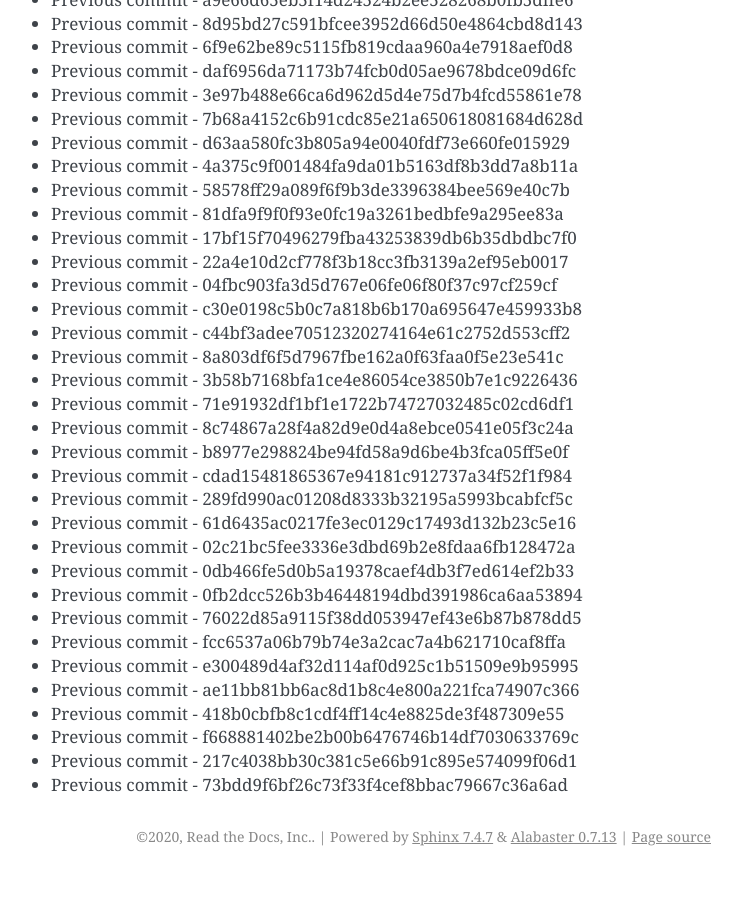
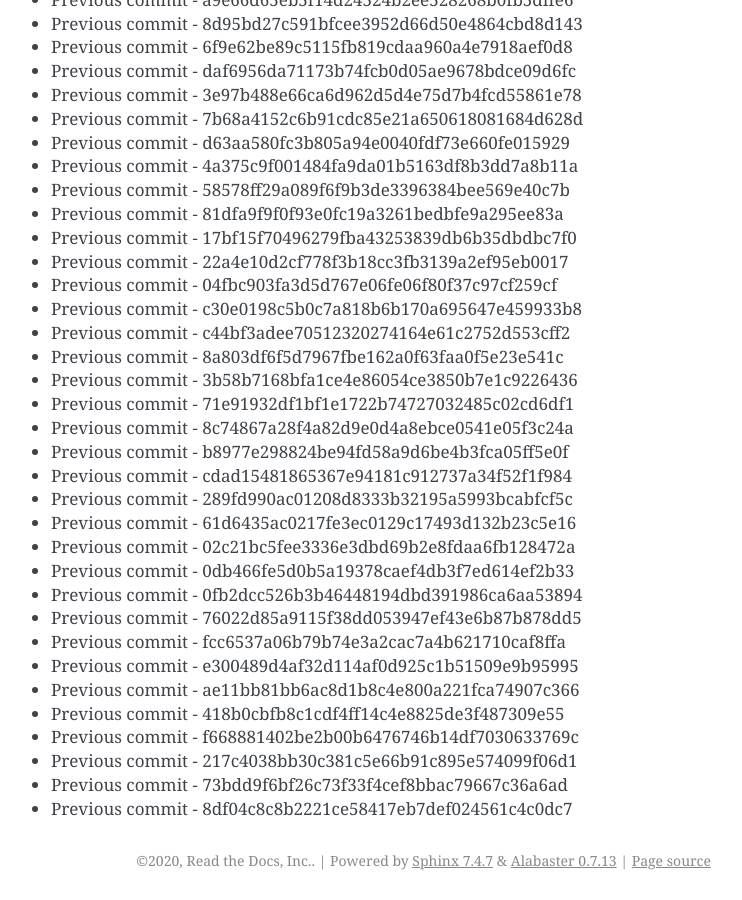
Before and after one commit to readthedocs/rtd-git-stresstest, a Sphinx documentation site: the page built from docs/updates.rst, in a window 1280 px wide and 900 px high, scrolled down 9770 px. Shown: the whole window, without its empty margins (399-1141 px from the left). Built offline with Sphinx 7.4.7, drawn with Linux system fonts in a browser that asks for light colours; before the commit the page ends 10646 px from its top, so only the background shows below that.

Commit message:
Generating commit from previous: 8df04c8c8b2221ce58417eb7def024561c4c0dc7

```diff
--- a/docs/updates.rst
+++ b/docs/updates.rst
@@ -442,3 +442,4 @@ It can be tested for any performance characteristics.
 * Previous commit - f668881402be2b00b6476746b14df7030633769c
 * Previous commit - 217c4038bb30c381c5e66b91c895e574099f06d1
 * Previous commit - 73bdd9f6bf26c73f33f4cef8bbac79667c36a6ad
+* Previous commit - 8df04c8c8b2221ce58417eb7def024561c4c0dc7
```
